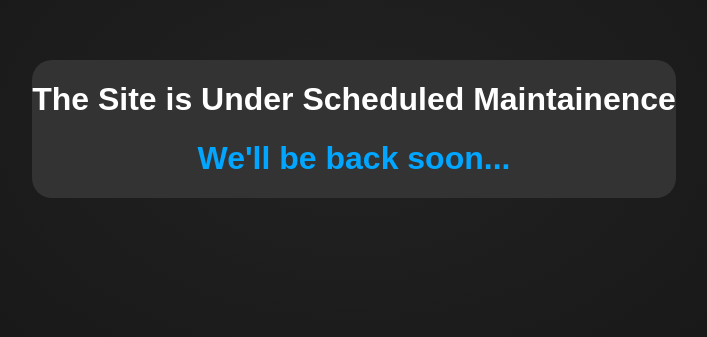
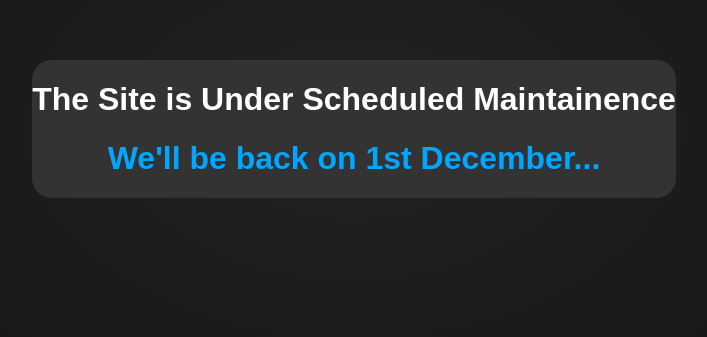
Before and after one commit to TypicalNerds/API, a plain HTML site: page webpages/preroll-maintenance/index.html in a window 1280 px wide. Shown: the part 279-616 px from the top of the page, without its empty margins (286-993 px from the left). Drawn offline with Linux system fonts and the light colour scheme.

Commit message:
Added Date to clarify expected recovery

```diff
--- a/webpages/preroll-maintenance/index.html
+++ b/webpages/preroll-maintenance/index.html
@@ -35,7 +35,7 @@
 <body>
     <a href="https://www.reddit.com/r/PlexPrerolls/">
         <h1>The Site is Under Scheduled Maintainence</h1>
-        <h1 style="color: #00a6ff;">We'll be back soon...</h1>
+        <h1 style="color: #00a6ff;">We'll be back on 1st December...</h1>
     </a>
 </body>
 </html>
```
